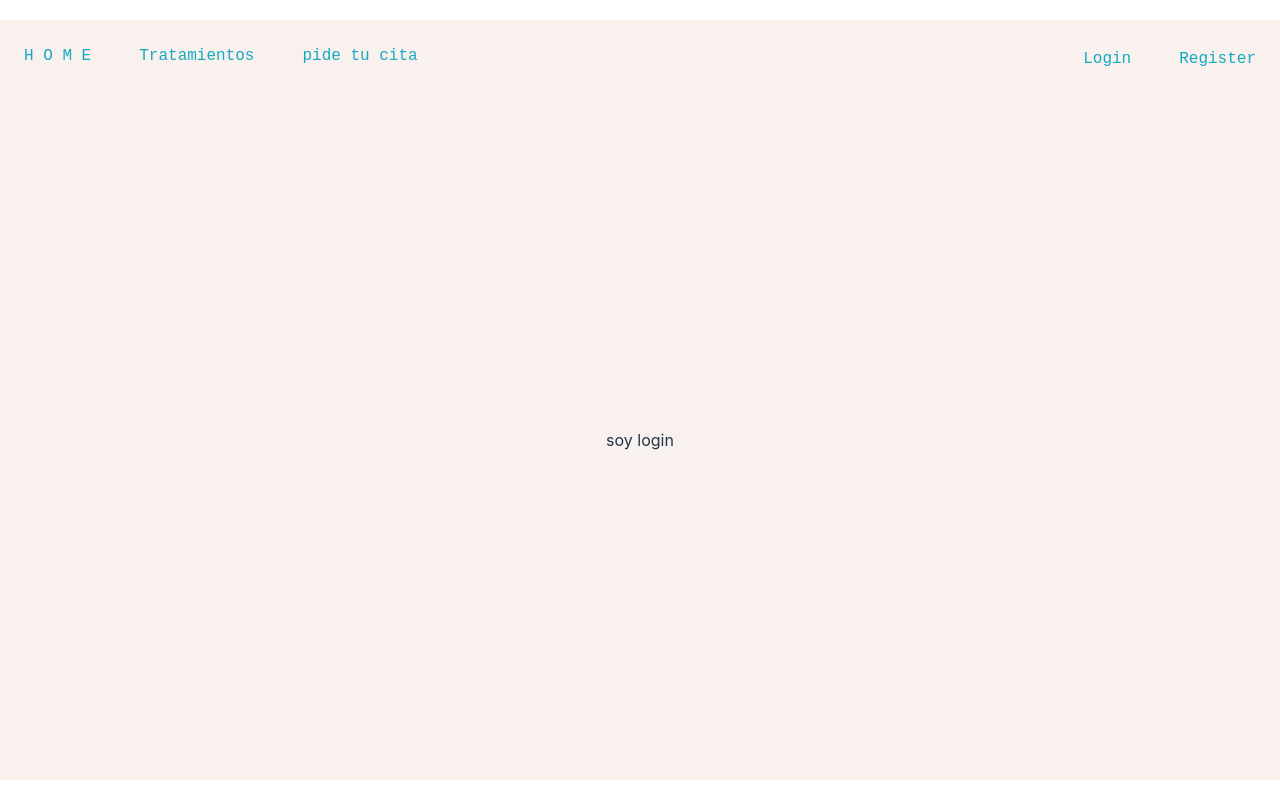
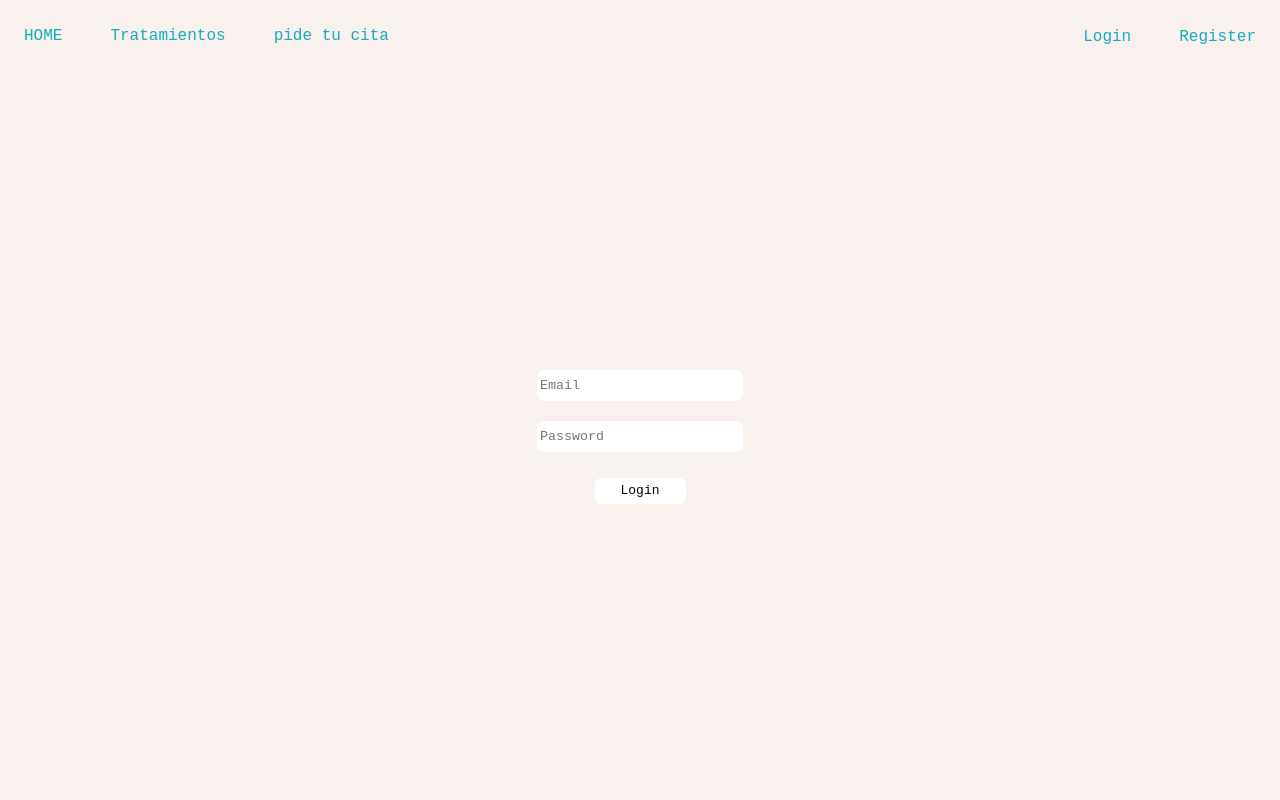
Before and after one commit to Coral-JM/cjm-fsd_front_clinica_dental, a React (Vite) app: page /login in a window 1280 px wide. Built offline with nearby package versions, Linux system fonts and the light colour scheme.

Commit message:
Fix: login update working, services added with checkError funtion

```diff
--- a/package.json
+++ b/package.json
@@ -11,6 +11,7 @@
   },
   "dependencies": {
     "axios": "^1.4.0",
+    "jwt-decode": "^3.1.2",
     "react": "^18.2.0",
     "react-dom": "^18.2.0",
     "react-router-dom": "^6.13.0"
--- a/src/App.css
+++ b/src/App.css
@@ -1,6 +1,7 @@
 #root {
-  max-width: 1280px;
+  /* max-width: 1280px; */
   margin: 0;
   padding: 0;
   box-sizing: border-box;
+  overflow-x: hidden;
 }
--- a/src/common/Header/Header.css
+++ b/src/common/Header/Header.css
@@ -21,7 +21,7 @@
     flex-direction: row;
     justify-content: flex-end;
     align-items: center;
-    margin-top: -4.3em;
+    margin-top: -4.45em;
 }
 .userForms, .webLinks {
 
--- a/src/common/Header/Header.jsx
+++ b/src/common/Header/Header.jsx
@@ -24,7 +24,7 @@ export const Header = () => {
 
                     <div className="navbarLinks">
                         <div className="navLinks">
-                        <div className="webLinks" onClick={()=>navigate("/home")}>H O M E</div>
+                        <div className="webLinks" onClick={()=>navigate("/home")}>HOME</div>
                         <div className="webLinks" onClick={()=>navigate("/tratamientos")}>Tratamientos</div>
                         <div className="webLinks" onClick={()=>navigate("/pidecita")}>pide tu cita</div>
                         </div>
--- /dev/null
+++ b/src/common/InputText/InputText.css
@@ -0,0 +1,19 @@
+
+.normalInput {
+
+    border-radius: 0.5em;
+    border: 0.1em solid white;
+    width: 15em;
+    height: 2em;
+
+    margin-top: 1.5em;
+
+    font-family: monospace;
+}
+
+.errorInput {
+
+    color: red;
+    border: 0.1em solid red;
+
+}
--- /dev/null
+++ b/src/common/InputText/InputText.jsx
@@ -0,0 +1,17 @@
+import React from 'react';
+import './InputText.css';
+
+export const InputText = ({type, design, placeholder, name, functionHandler, onBlurFunction}) => {
+     return (
+         <>
+            <input
+                type={type}
+                className={design}
+                placeholder={placeholder}
+                name={name}
+                onChange={(e)=>functionHandler(e)}
+                onBlur={(e)=>onBlurFunction(e)}
+            />
+         </>
+     )
+}
--- a/src/pages/Home/Home.css
+++ b/src/pages/Home/Home.css
@@ -1,7 +1,7 @@
 
 .homeDesign {
 
-    height: 90vh;
+    /* height: 90vh; */
     width: 100vw;
 
     background-color: #f8f1ee;
@@ -24,11 +24,11 @@
 }
 .tittle {
     font-family: "Rantera";
-    font-size: 3em;
+    font-size: 4em;
     color: #15aabf;
     display: flex;
     justify-content: center;
-    margin-top: -2em;
+    margin-top: 2em;
 
 }
 .textOne {
@@ -36,7 +36,7 @@
     flex-direction: column;
     /* align-items: flex-start; */
     margin-top: 13em;
-    margin-left: 18em;
+    margin-left: 6em;
 }
 .tittleTwo{
     font-family: "Otama";
--- a/src/pages/Login/Login.css
+++ b/src/pages/Login/Login.css
@@ -1,8 +1,11 @@
 
 .loginDesign {
 
-    height: 85vh;
-    width: 100vw;
+    height: 90vh;
+    margin: 0;
+    padding: 0;
+    box-sizing: border-box;
+    overflow-x: hidden;
 
     background-color: #f8f1ee;
 
@@ -11,4 +14,35 @@
     justify-content: center;
     align-items: center;
 
+    font-family: monospace;
+
 }
+
+.errorText {
+    color: red;
+}
+
+.botonLogin {
+
+    height: 2em;
+    width: 7em;
+
+    background-color: white;
+    color: black;
+
+    cursor: pointer;
+    transition: 0.2s;
+
+    border-radius: 0.5em;
+    margin: 2em;
+
+    display: flex;
+    justify-content: center;
+    align-items: center;
+}
+
+.botonLogin:hover {
+
+    transition: 0.2s;
+    background-color: #15aabf;
+}
--- a/src/pages/Login/Login.jsx
+++ b/src/pages/Login/Login.jsx
@@ -1,9 +1,107 @@
-
-import React from 'react';
+import React, { useState } from "react";
+import jwt_decode from "jwt-decode";
 import "./Login.css";
+import { InputText } from "../../common/InputText/InputText";
+import { checkError } from "../../services/useful";
+import { loginMe } from "../../services/apiCalls";
+import { useNavigate } from "react-router-dom";
 
 export const Login = () => {
-     return (
-         <div className='loginDesign'>soy login</div>
-     )
-}
+
+  const navigate = useNavigate();
+
+  const [credentials, setCredentials] = useState({
+    email: "",
+    password: "",
+  });
+
+  const [credentialsError, setCredentialsError] = useState({
+    emailError: "",
+    passwordError: "",
+  });
+
+  const [welcome, setWelcome] = useState("");
+
+  const inputHandler = (e) => {
+    //Ahora vamos a proceder a bindear o atar los inputs mediante
+    //la presente función handler a sus correspondientes estados en el hook, que
+    //ahora se llama credentials.
+
+    setCredentials((prevState) => ({
+      ...prevState,
+      [e.target.name]: e.target.value,
+    }));
+  };
+
+  const inputCheck = (e) => {
+    let mensajeError = checkError(e.target.name, e.target.value);
+
+    setCredentialsError((prevState) => ({
+      ...prevState,
+      [e.target.name + "Error"]: mensajeError,
+    }));
+  };
+
+  const logMe = () => {
+    loginMe(credentials)
+      .then((resultado) => {
+        let decodificado = jwt_decode(resultado.data.token);
+        // console.log(resultado.data.token)
+        // console.log(decodificado);
+
+        setTimeout(() => {
+          navigate("/");
+        }, 3500);
+
+        setWelcome(`Bienvenid@ de nuevo ${decodificado.name}`);
+      })
+      .catch((error) => console.log(error));
+  };
+
+  return (
+    <div className="loginDesign">
+      {welcome !== "" ? (
+        <div>{welcome}</div>
+      ) : (
+        <div>
+          {/* La utilidad de la siguiente linea es renderizar un hook at tiempo real en el DOM */}
+          {/* {<pre>{JSON.stringify(credentials, null, 2)}</pre>} */}
+
+          <InputText
+            // type, design, placeholder, name, functionHandler, onBlurFunction
+            type={"email"}
+            design={
+              credentialsError.emailError === ""
+                ? "normalInput"
+                : "normalInput errorInput"
+            }
+            placeholder={"Email"}
+            name={"email"}
+            functionHandler={inputHandler}
+            onBlurFunction={inputCheck}
+          />
+          <div className="errorText">{credentialsError.emailError}</div>
+          <InputText
+            // type, design, placeholder, name, functionHandler, onBlurFunction
+            type={"password"}
+            design={
+              credentialsError.passwordError === ""
+                ? "normalInput"
+                : "normalInput errorInput"
+            }
+            placeholder={"Password"}
+            name={"password"}
+            functionHandler={inputHandler}
+            onBlurFunction={inputCheck}
+          />
+          <div className="errorText">{credentialsError.passwordError}</div>
+
+
+        </div>
+      )}
+            <div onClick={() => logMe()} className="botonLogin">
+            Login
+            </div>
+    </div>
+  );
+};
--- /dev/null
+++ b/src/services/apiCalls.js
@@ -0,0 +1,17 @@
+
+import axios from 'axios';
+
+const root = "/localhost:/5000"
+
+export const bringProducts = async () => {
+
+    return await axios.post(`http://localhost:5000/login`);
+};
+
+export const loginMe = async (credentials) => {
+
+    //Esto es un ejemplo de como enviamos un body por axios en un protocolo POST
+    return await axios.post(`urldelbackendqueseencargadellogin`, credentials);
+
+
+}
--- /dev/null
+++ b/src/services/useful.js
@@ -0,0 +1,37 @@
+
+export const checkError = (name, value) => {
+
+
+    switch(name){
+
+        case "email":
+        case "e-mail":
+        case "correo":
+
+            if(!/^[a-zA-Z0-9._%+-]+@[a-zA-Z0-9.-]+\.[a-zA-Z]{2,}$/.test(value)){
+                return "El email es incorrecto";
+            }
+
+                return "";
+
+        case "password":
+        case "contraseña":
+
+            if(value.length < 8){
+                return "El password debe de tener 8 caracteres minimo";
+
+            }
+                return "";
+
+
+        case "name":
+
+
+        break;
+
+        default:
+            console.log("Unknown format");
+    }
+
+
+}
```
Also changed, not shown: 1 other file (tests, documents, lock files or other folders).
